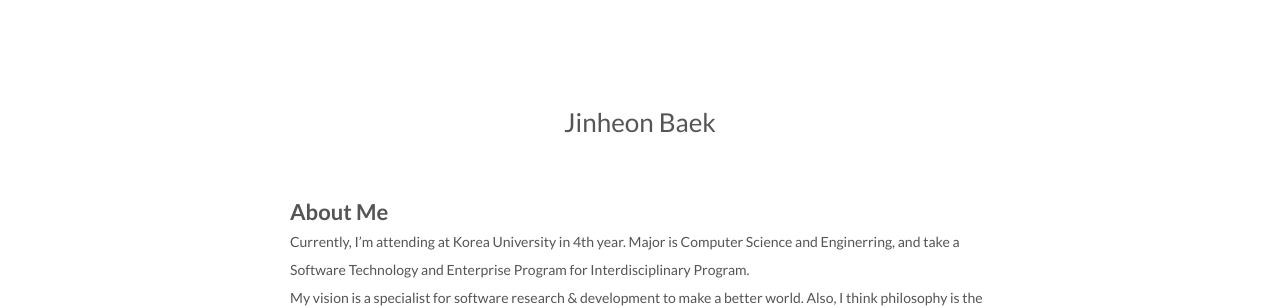
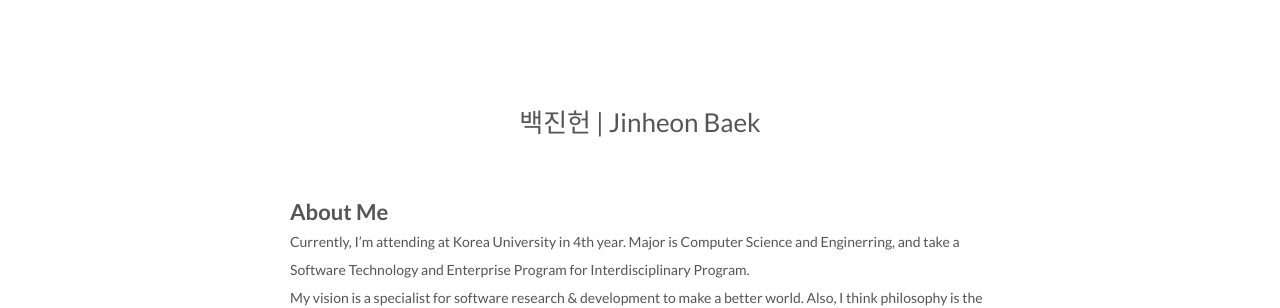
Before and after one commit to JinheonBaek/JinheonBaek.github.io, a Jekyll site: the page built from about/index.md, in a window 1280 px wide. Shown: the part 238-546 px from the top of the page. Built offline with Jekyll 4.4.1, drawn with Linux system fonts in a browser that asks for light colours; comment, search, counter and statistics services are not loaded.

Commit message:
fix(about): add korean name in title

```diff
--- a/about/index.md
+++ b/about/index.md
@@ -1,7 +1,7 @@
 ---
 layout: page
 type: about
-title: "Jinheon Baek"
+title: "백진헌 | Jinheon Baek"
 sitemap: true
 ---
 
```
Also changed, not shown: 3 other files.
